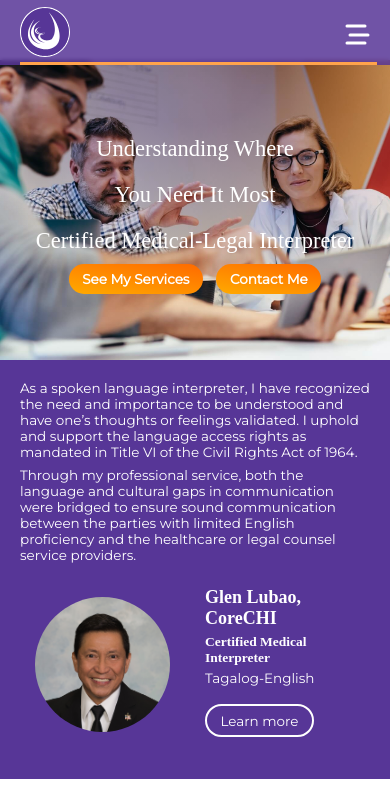
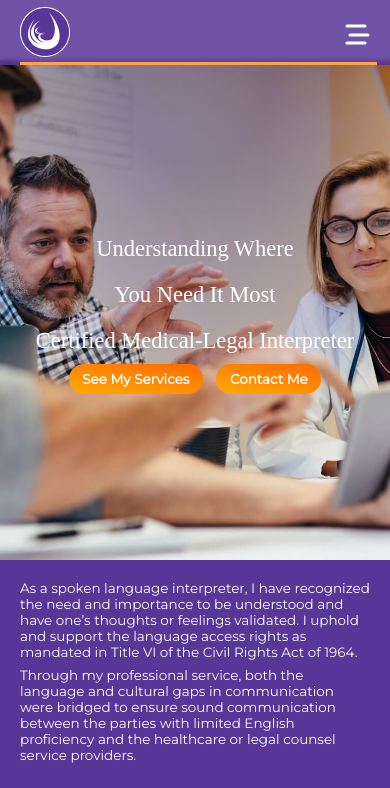
Before and after one commit to clydebaron2000/unicome, a React (Create React App) app in the folder client/: page / in a window 390 px wide. Shown: the top 788 px of the page. Built offline with nearby package versions, Linux system fonts and the light colour scheme.

Commit message:
scrollbar csss

```diff
--- a/client/src/css/app.css
+++ b/client/src/css/app.css
@@ -32,10 +32,9 @@ html {
 html::-webkit-scrollbar {
   display: fixed;
   width: 10px;
-  background-color: transparent;
 }
 html::-webkit-scrollbar-track {
-  background-color: transparent;
+  background-color: white;
 }
 html::-webkit-scrollbar-thumb {
   background-color:  #573697 ;
@@ -481,15 +480,13 @@ section {
   position: relative;
   width: stretch;
   overflow: hidden;
-  height: 60vw;
+  height: clamp(500px,60vw,70vh);
   min-height: 300px;
   max-height: 70vh;
 }
 @media (min-width: 50em) {
   .hero {
-    height: 60vw;
-    min-height: 500px;
-    max-height: 70vh;
+    height: clamp(500px,60vw,1000px);
   }
 }
 .hero .foreground {
--- a/client/src/scss/app.scss
+++ b/client/src/scss/app.scss
@@ -30,10 +30,10 @@ html{
   &::-webkit-scrollbar {
     display: fixed;
     width: 10px;
-    background-color: transparent;
+    // background-color: transparent;
   }
   &::-webkit-scrollbar-track{
-    background-color: transparent;
+    background-color: white;
   }
   &::-webkit-scrollbar-thumb{
     // border-radius: 5000px;
@@ -391,13 +391,11 @@ section{
   position: relative;
   width: stretch;
   overflow: hidden;
-  height:60vw;
+  height:clamp(500px,60vw,70vh);
   min-height: 300px;
   max-height: 70vh;
   @include breakpoint-min($tablet){
-    height:60vw;
-    min-height: 500px;
-    max-height: 70vh;
+    height:clamp(500px,60vw,1000px);
   }
   .foreground{
     h1,h2{
```
